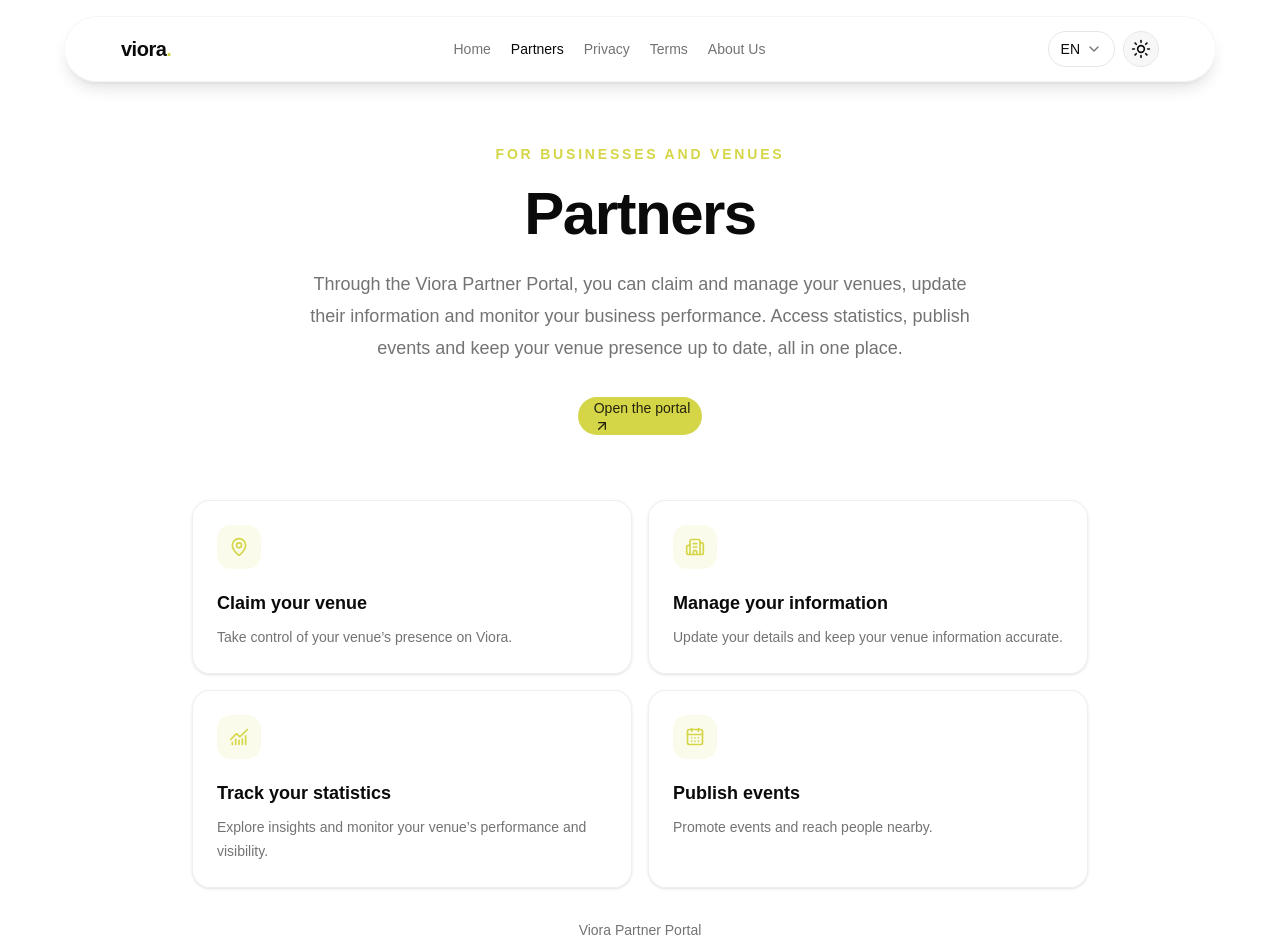
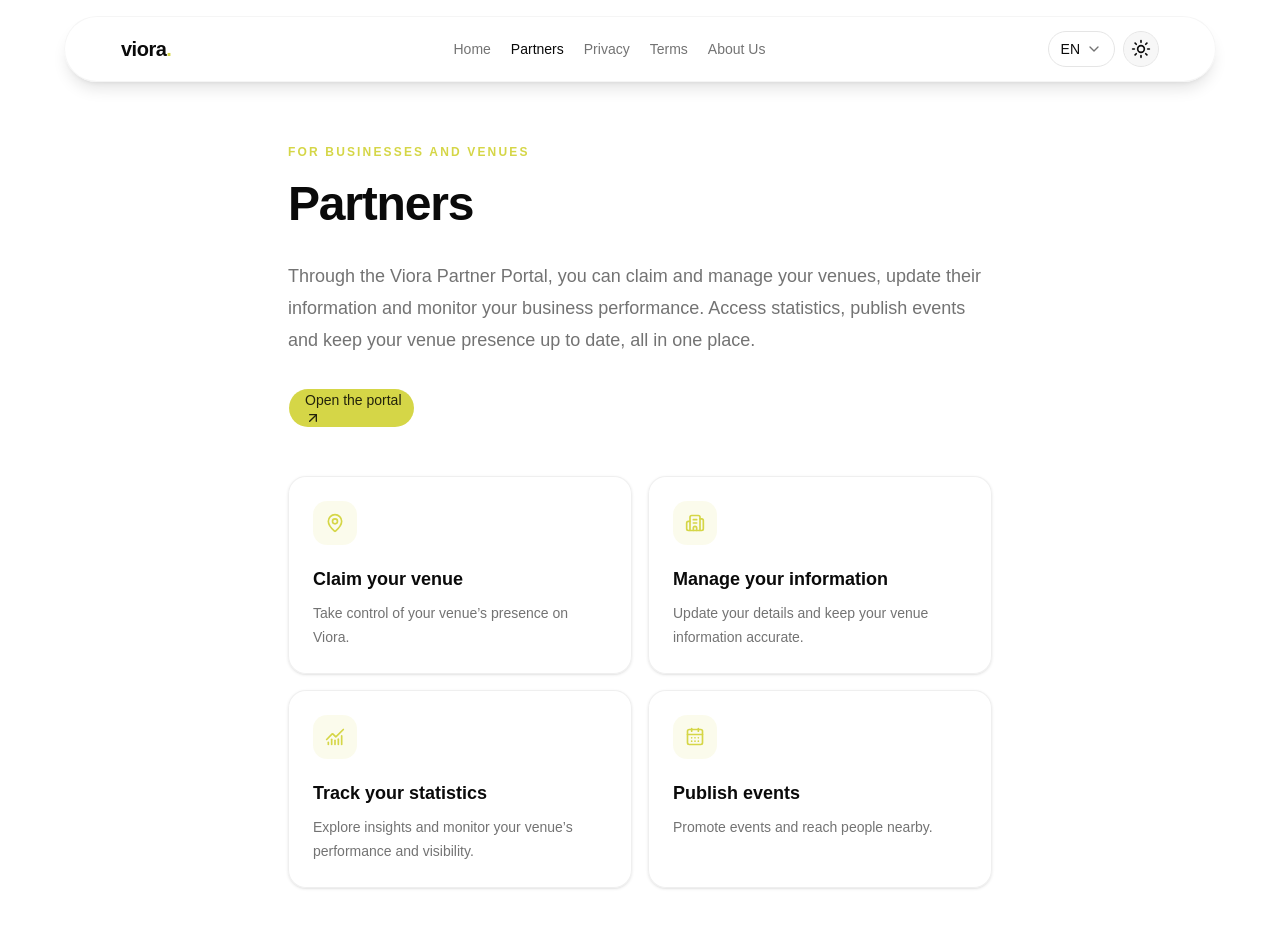
Before and after one commit to viora-studio/landing-page, a React (Vite) app: page /companies in a window 1280 px wide. Shown: the top 952 px of the page. Built offline with nearby package versions, Linux system fonts and the light colour scheme.

Commit message:
Align partner page heading and text with legal pages

```diff
--- a/src/pages/coming-soon-pages.tsx
+++ b/src/pages/coming-soon-pages.tsx
@@ -14,28 +14,25 @@ export function CompaniesPage() {
   ]
 
   return (
-    <section className="relative flex min-h-[70svh] items-center justify-center overflow-hidden px-5 pt-32 pb-16 sm:px-8 sm:pt-36 sm:pb-24">
-      <div className="pointer-events-none absolute inset-0 bg-[radial-gradient(ellipse_at_top,var(--color-primary)/10,transparent_55%)]" />
-      <div className="relative mx-auto w-full max-w-4xl">
-        <div className="mx-auto max-w-2xl text-center">
-          <p className="text-sm font-semibold tracking-[0.2em] text-primary uppercase">
+    <section className="relative mx-auto w-full max-w-3xl px-5 pt-32 pb-16 sm:px-8 sm:pt-36 sm:pb-24">
+      <p className="mb-5 text-xs font-semibold uppercase tracking-[0.18em] text-primary">
         {t.companies.eyebrow}
       </p>
-          <h1 className="mt-5 text-4xl font-semibold tracking-tight text-foreground sm:text-6xl">
+      <h1 className="text-4xl font-semibold tracking-tight text-foreground sm:text-5xl">
         {t.companies.title}
       </h1>
-          <p className="mt-6 text-base leading-8 text-muted-foreground sm:text-lg">
+      <p className="mt-8 text-lg leading-8 text-muted-foreground">
         {t.companies.description}
       </p>
+
       <Button asChild size="lg" className="mt-8">
         <a href="https://partner-viora.rodriaum.com" target="_blank" rel="noreferrer">
           {t.companies.portalAction}
           <ArrowUpRight data-icon="inline-end" />
         </a>
       </Button>
-        </div>
 
-        <div className="mt-16 grid gap-4 sm:grid-cols-2">
+      <div className="mt-12 grid gap-4 sm:grid-cols-2">
         {benefits.map(({ icon: Icon, title, description }) => (
           <div
             key={title}
@@ -48,11 +45,6 @@ export function CompaniesPage() {
             <p className="mt-2 text-sm leading-6 text-muted-foreground">{description}</p>
           </div>
         ))}
-        </div>
-
-        <p className="mt-8 text-center text-sm text-muted-foreground">
-          {t.companies.portalLabel}
-        </p>
       </div>
     </section>
   )
```
Lines whose indentation alone changed are shown as unchanged.
